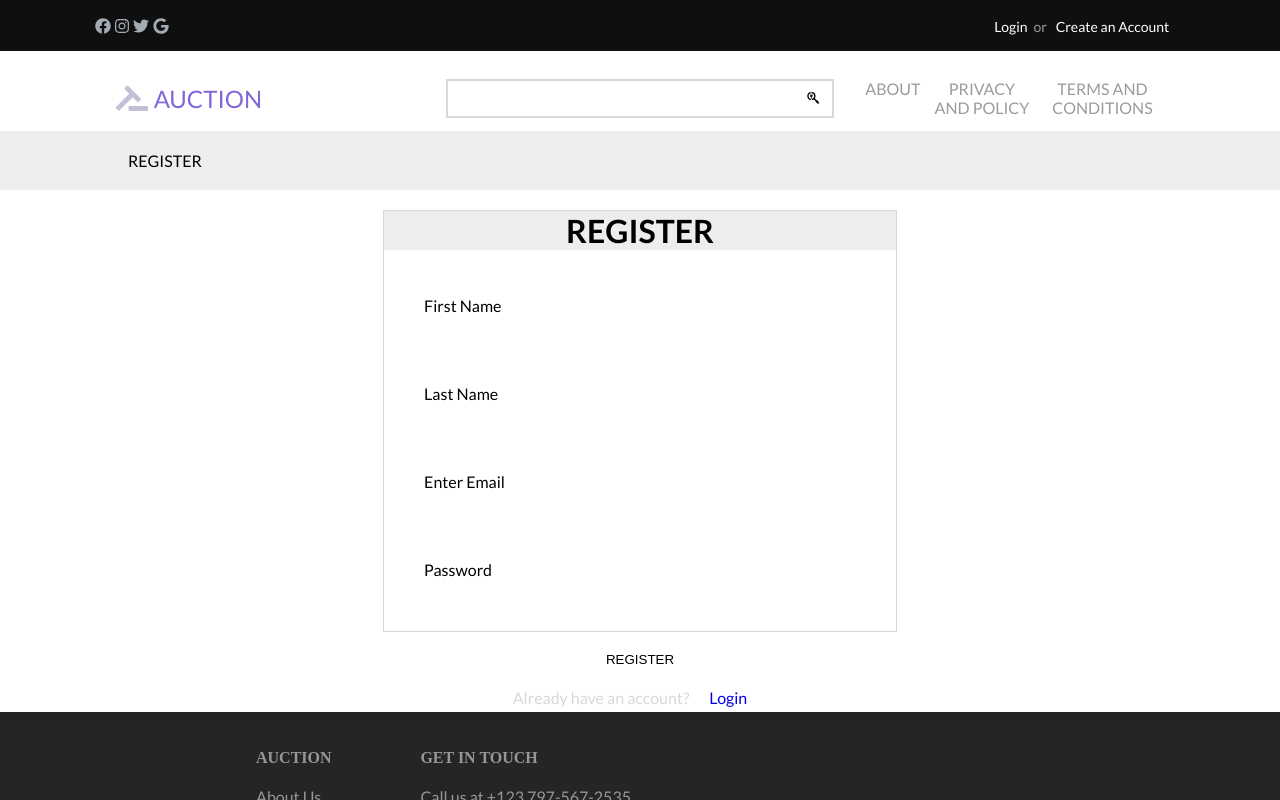
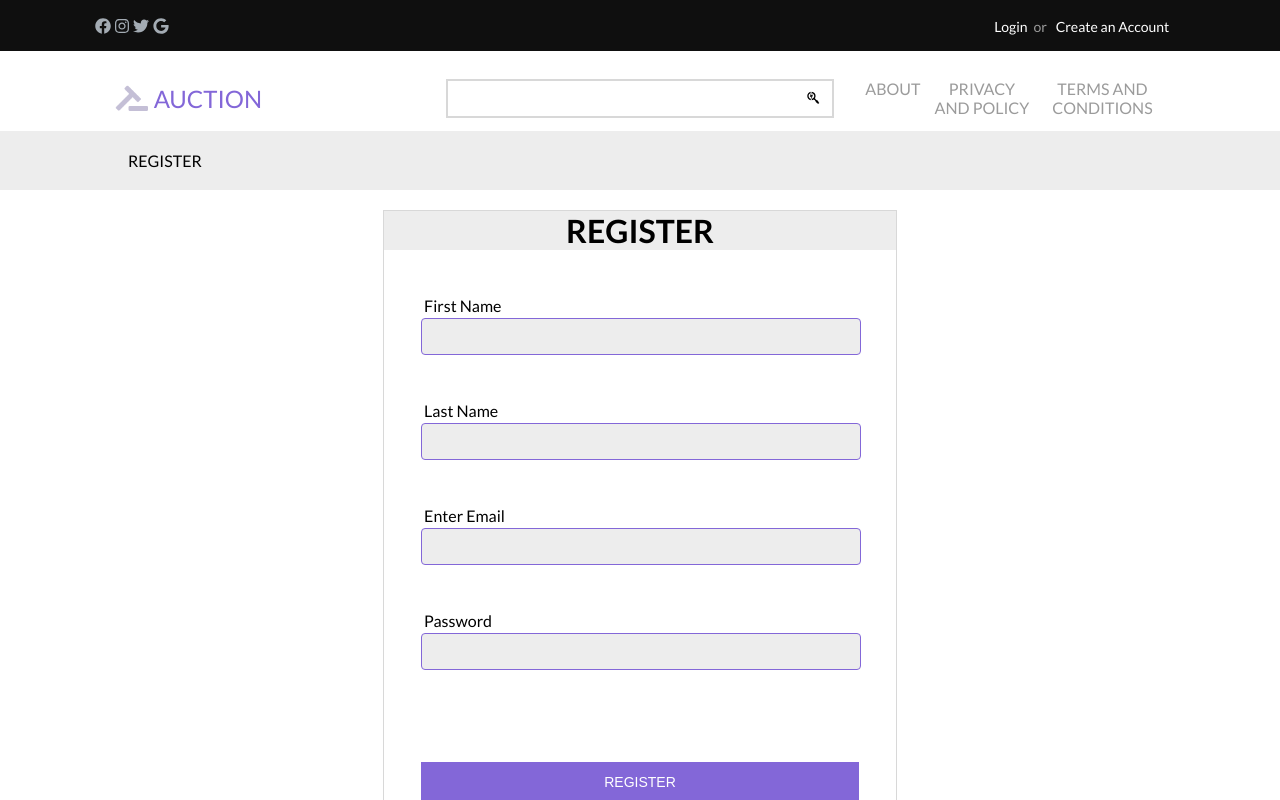
Before and after one commit to AminaSehic/AuctionApp, a React (Create React App) app in the folder frontend-ui/: page /register in a window 1280 px wide. Shown: the top 800 px of the page. Built offline with nearby package versions, Linux system fonts and the light colour scheme.

Commit message:
styling changes, registration url fix

```diff
--- a/frontend-ui/src/components/Login.js
+++ b/frontend-ui/src/components/Login.js
@@ -84,7 +84,7 @@ const Login = () => {
                       action="javascript:void(0)">
                     <div className={"input-field"}>
                         <p className={"login-email-label"}>Enter Email</p>
-                        <input className={"login-input"}
+                        <input className={"input-element"}
                                type="text"
                                id={"email"}
                                value={credentials.email}
@@ -93,7 +93,7 @@ const Login = () => {
                     </div>
                     <div className={"input-field"}>
                         <p className={"login-email-label"}>Password</p>
-                        <input className={"login-input"}
+                        <input className={"input-element"}
                                type="password"
                                onChange={handlePasswordChange}/>
                     </div>
--- a/frontend-ui/src/components/Registration.js
+++ b/frontend-ui/src/components/Registration.js
@@ -44,7 +44,7 @@ const Register = () => {
     }
     const handleClick = async (e) => {
         try {
-            const response = await request('POST', '/api/registration', credentials);
+            const response = await request('POST', 'api/registration', credentials);
             if (response.data) {
                 return JSON.stringify(response.data);
                 history.push("/login");
@@ -62,33 +62,34 @@ const Register = () => {
                       action="javascript:void(0)">
                     <div className={"input-field"}>
                         <p className={"register-label"}>First Name</p>
-                        <input className={"register-input"}
+                        <input className={"input-element"}
                                type="fistName"
                                onChange={handleFistNameChange}
                         />
                     </div>
                     <div className={"input-field"}>
                         <p className={"register-label"}>Last Name</p>
-                        <input className={"register-input"}
+                        <input className={"input-element"}
                                type="lastName"
                                onChange={handleLastNameChange}/>
                     </div>
                     <div className={"input-field"}>
                         <p className={"register-label"}>Enter Email</p>
-                        <input className={"register-input"}
+                        <input className={"input-element"}
                                type="text"
                                onChange={handleEmailChange}
                         />
                     </div>
                     <div className={"input-field"}>
                         <p className={"register-label"}>Password</p>
-                        <input className={"register-input"}
+                        <input className={"input-element"}
                                type="password"
                                onChange={handlePasswordChange}
                         />
                     </div>
                     <div className={"register-button"}>
                         <button
+                            id={"register-submit"}
                             onClick={handleClick}
                             type="submit">REGISTER
                         </button>
--- a/frontend-ui/src/css/login-registration.css
+++ b/frontend-ui/src/css/login-registration.css
@@ -6,7 +6,7 @@
     margin-top: 20px;
     min-width: 400px;
 }
-.login-input, .password-input{
+.input-element{
     border: 1px solid #8367D8;
     border-radius: 4px;
     background: #ededed;
@@ -14,9 +14,7 @@
     width: 90%;
 
 }
-.register-wrapper{
-    height: 420px !important;
-}
+
 .login-h1, .register-h1{
     margin: 0;
     background: #ededed;
@@ -30,7 +28,7 @@
     margin: 10% auto;
 }
 
-#login-submit{
+#login-submit, #register-submit{
     height: 40px;
     color: white;
     font-size: 14px;
```
